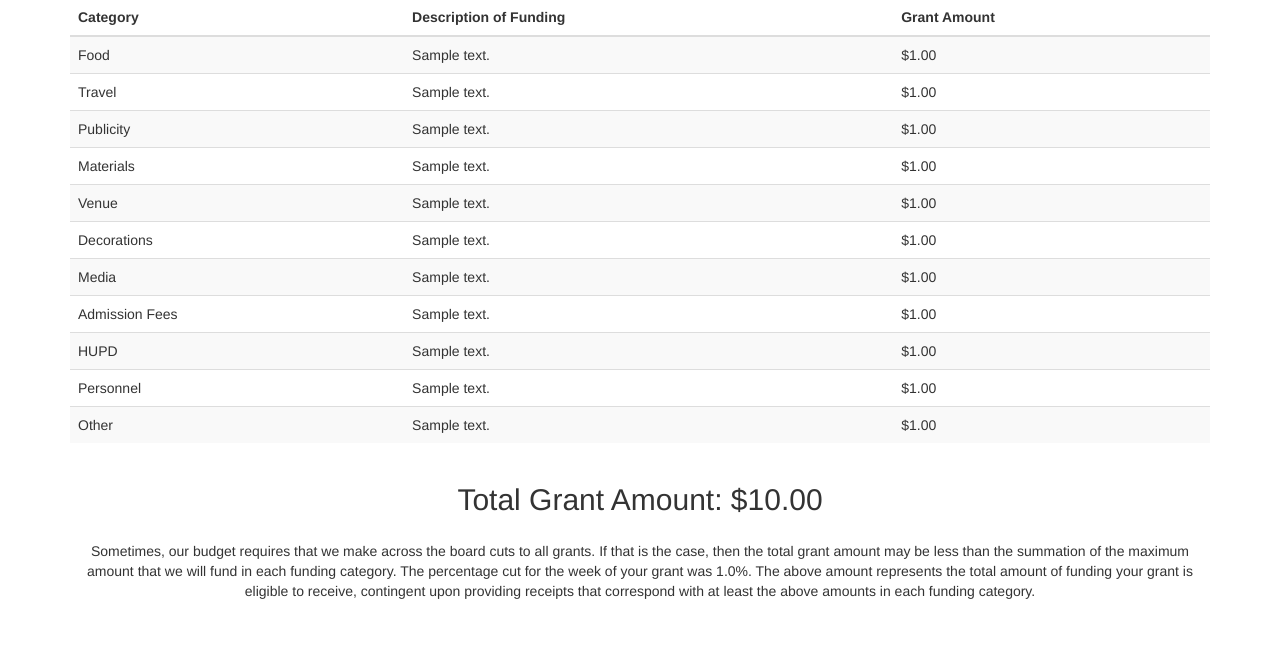
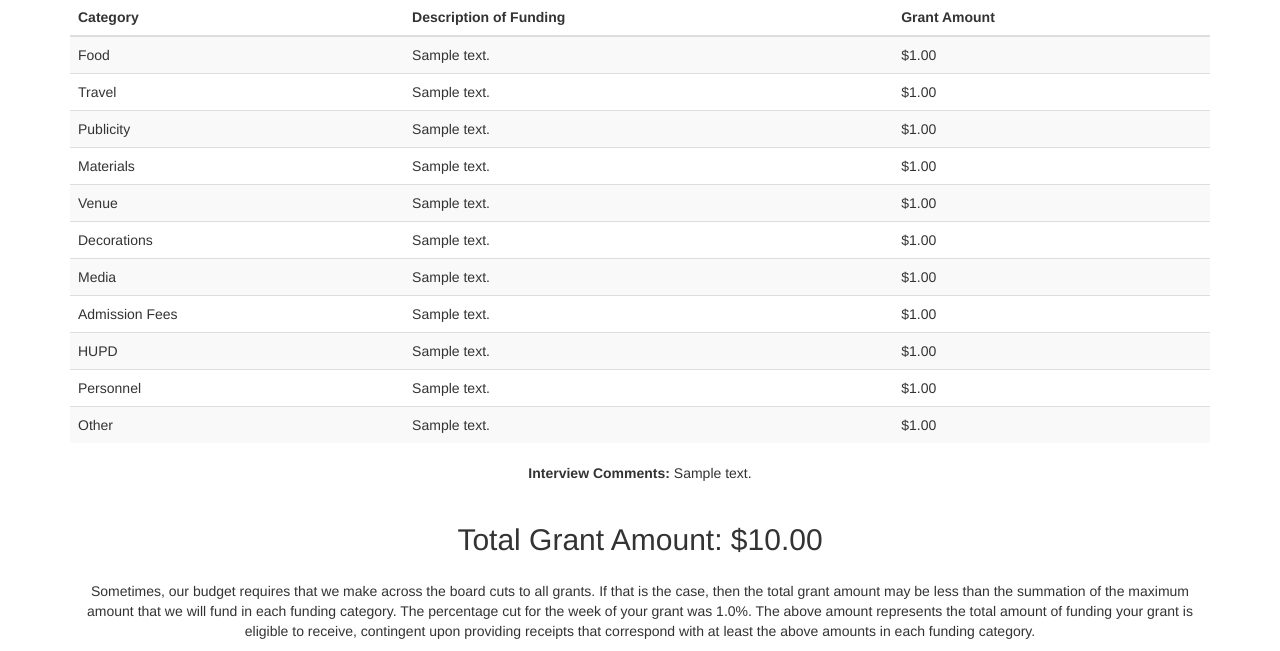
Before and after one commit to nickboucher/nova, a Flask app: page /grant/1/allocations in a window 1280 px wide. Shown: the part 200-851 px from the top of the page. Before the commit the page ends 799 px from the top, so only its background shows below. Run offline with Flask 2, Linux system fonts and the light colour scheme; a user stored in the database is signed in; tables that the repository leaves empty hold one stand-in row (values such as "Sample post"); parts of the project's set-up code (start-up, migrations or seed data) failed here and were passed over; some libraries are stand-ins or nearby versions.

Commit message:
Added interviewer notes to grants allocations page when logged in

```diff
--- a/templates/grant_allocations.html
+++ b/templates/grant_allocations.html
@@ -108,6 +108,9 @@
                 </tbody>
             </table>
             <div class="center">
+                {%- if current_user.is_authenticated and grant.interviewer_notes %}
+                    <p><b>Interview Comments:</b>&nbsp;{{ grant.interviewer_notes }}</p>
+                {% endif %}
                 <h2 class="margin40">Total Grant Amount: {{ grant.amount_allocated | usd }}</h2>
                 {% if grant.percentage_cut %}
                     <p style="margin-top:25px;">Sometimes, our budget requires that we make across the board cuts to all grants. If that is the case, then the total grant amount
```
